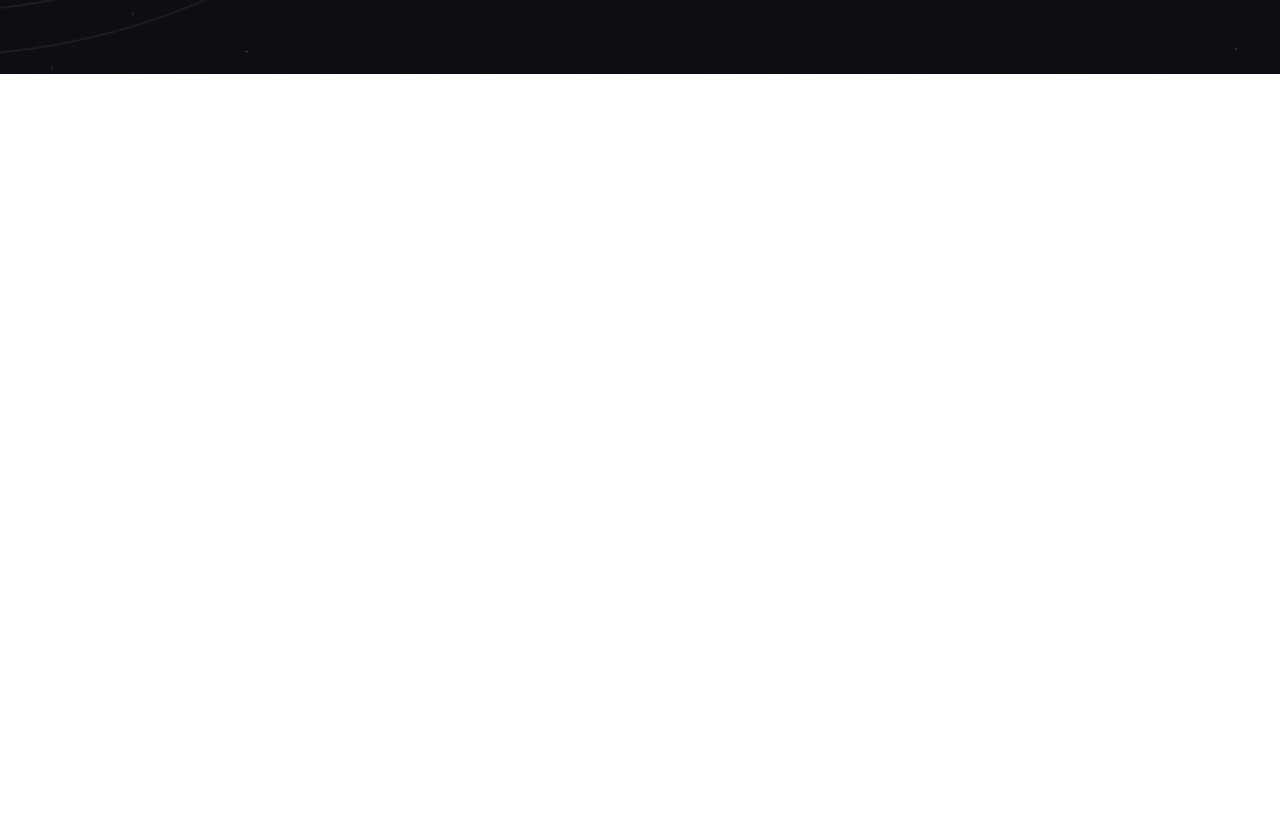
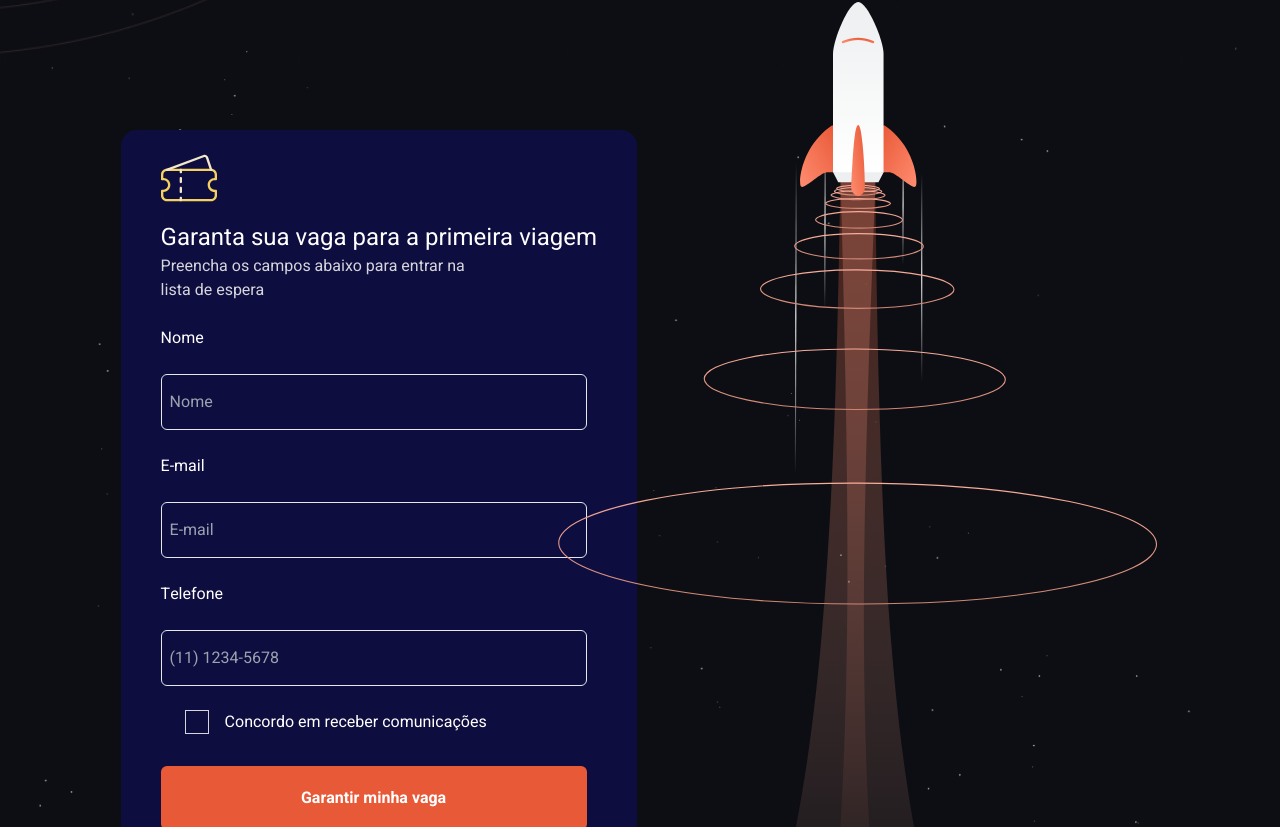
Before and after one commit to renatorodriguess/SpaceY, a Next.js app: page / in a window 1280 px wide. Shown: the part 2153-2980 px from the top of the page. Before the commit the page ends 2227 px from the top, so only its background shows below. Built offline with nearby package versions, Linux system fonts and the light colour scheme.

Commit message:
form-component

```diff
--- /dev/null
+++ b/src/app/components/form/Form.tsx
@@ -0,0 +1,57 @@
+import React from 'react'
+import Image from 'next/image'
+import ticketImg from '../../../../public/images/icon-ticket.svg'
+import rocketImg from '../../../../public/images/rocket.svg'
+
+const Form = () => {
+    return (
+        <div className='pt-14 flex flex-col justify-around bg-background-form bg-cover bg-no-repeat w-full'>
+            <div className='flex w-full justify-around'>
+                <div className='bg-[#0E0D40] rounded-2xl ml-28 max-h-[750px] px-10 py-13 pt-15 pb-14'>
+                    <Image className='mt-5' src={ticketImg} width={56} height={56} alt='' />
+                    <h2 className='text-white text-2xl pt-4'>Garanta sua vaga para a primeira viagem</h2>
+                    <h3 className='text-gray-05 max-w-[308px]'>Preencha os campos abaixo para entrar na lista de espera</h3>
+
+                    <form className='flex flex-col' action="">
+                        <label className='text-white py-6'>Nome</label>
+                        <input
+                            type="text"
+                            id="name"
+                            placeholder="Nome"
+                            className="w-[426px] h-14 border border-solid bg-[#0E0D40] pl-2 rounded-md text-white"
+                            required
+                        />
+                        <label className='text-white py-6'>E-mail</label>
+                        <input
+                            type="email"
+                            id="email"
+                            placeholder="E-mail"
+                            className="w-[426px] h-14 border border-solid bg-[#0E0D40] pl-2 rounded-md text-white"
+                            required
+                        />
+                        <label className='text-white py-6'>Telefone</label>
+                        <input
+                            type="tel"
+                            id="numero"
+                            placeholder="(11) 1234-5678"
+                            className="w-[426px] h-14 border border-solid bg-[#0E0D40] pl-2 rounded-md text-white"
+                            required
+                        />
+                        <div className='flex px-6 pt-6 pb-8'>
+                            <input className='w-6 h-6 border border-solid border-gray-05 checked:bg-mars mr-4 appearance-none flex' type="checkbox" />
+                            <h2 className='text-white text-md'>Concordo em receber comunicações</h2>
+                        </div>
+
+                        <button className=" text-white hover:text-slate-200  font-bold bg-mars hover:bg-orange-700 w-[426px] h-16 border-none rounded-md cursor-pointer text-center">Garantir minha vaga</button>
+
+                    </form>
+                </div>
+                <Image className='transform -translate-y-32 -translate-x-24' src={rocketImg} width={600} height={600} alt='' />
+                <div>
+                </div>
+            </div>
+        </div>
+    )
+}
+
+export default Form
--- a/src/app/components/section/Section.tsx
+++ b/src/app/components/section/Section.tsx
@@ -1,7 +1,7 @@
 import React from 'react'
 import Image from 'next/image'
 import marsImg from '../../../../public/images/mars.svg'
-import ImagesSlide from '../Slide/ImagesSlide'
+import ImagesSlide from '../slide/ImagesSlide'
 
 const Section = () => {
     return (
--- a/src/app/page.tsx
+++ b/src/app/page.tsx
@@ -1,3 +1,4 @@
+import Form from "./components/form/Form";
 import Header from "./components/header/Header";
 import Section from "./components/section/Section";
 
@@ -7,6 +8,7 @@ export default function Home() {
     <div>
       <Header />
       <Section />
+      <Form/>
     </div>
   );
 }
--- a/tailwind.config.ts
+++ b/tailwind.config.ts
@@ -39,6 +39,7 @@ const config: Config = {
     backgroundImage: theme => ({
       'background-stars': "url('../../public/images/stars.jpg')",
       'background-section': 'linear-gradient(180deg,#040327 0%,#0D0E13 24.49%)',
+      'background-form': "url('../../public/images/background-stars-form.jpg')",
     }),
   },
   plugins: [],
```
